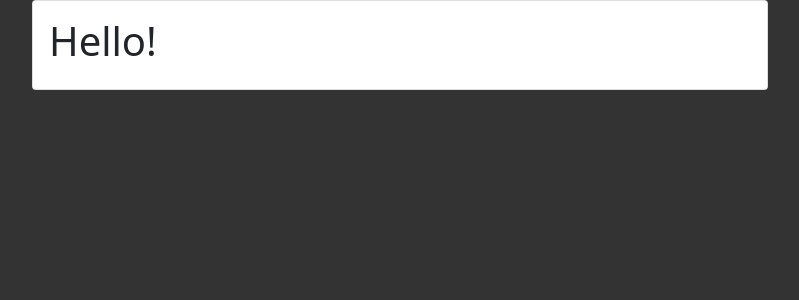
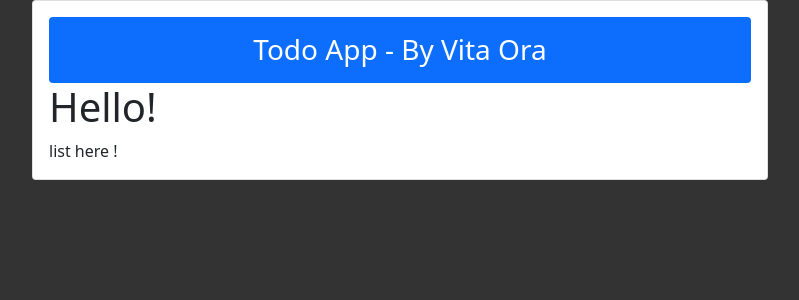
Before and after one commit to showlovezz/todo-list-local-storage, a React (Create React App) app: page / in a window 1280 px wide. Shown: the top 300 px of the page, without its empty margins (240-1039 px from the left). Built offline with nearby package versions, Linux system fonts and the light colour scheme.

Commit message:
Add Header component

```diff
--- a/src/App.js
+++ b/src/App.js
@@ -1,13 +1,16 @@
 import React from 'react';
+
 import Layout from './components/Layout';
 import Card from './components/Card';
-
+import Header from './components/Header';
 
 const App = () => {
   return (
     <Layout>
       <Card>
+        <Header />
         <h1>Hello!</h1>
+        list here !
       </Card>
     </Layout>
   );
--- /dev/null
+++ b/src/components/Header.js
@@ -0,0 +1,10 @@
+import React from 'react';
+
+const Header = () => {
+  return (
+    <header className='bg-primary text-white text-center rounded p-3'>
+      <h3 className='mb-0'>Todo App - By Vita Ora</h3>
+    </header>
+  )
+}
+export default Header
```
